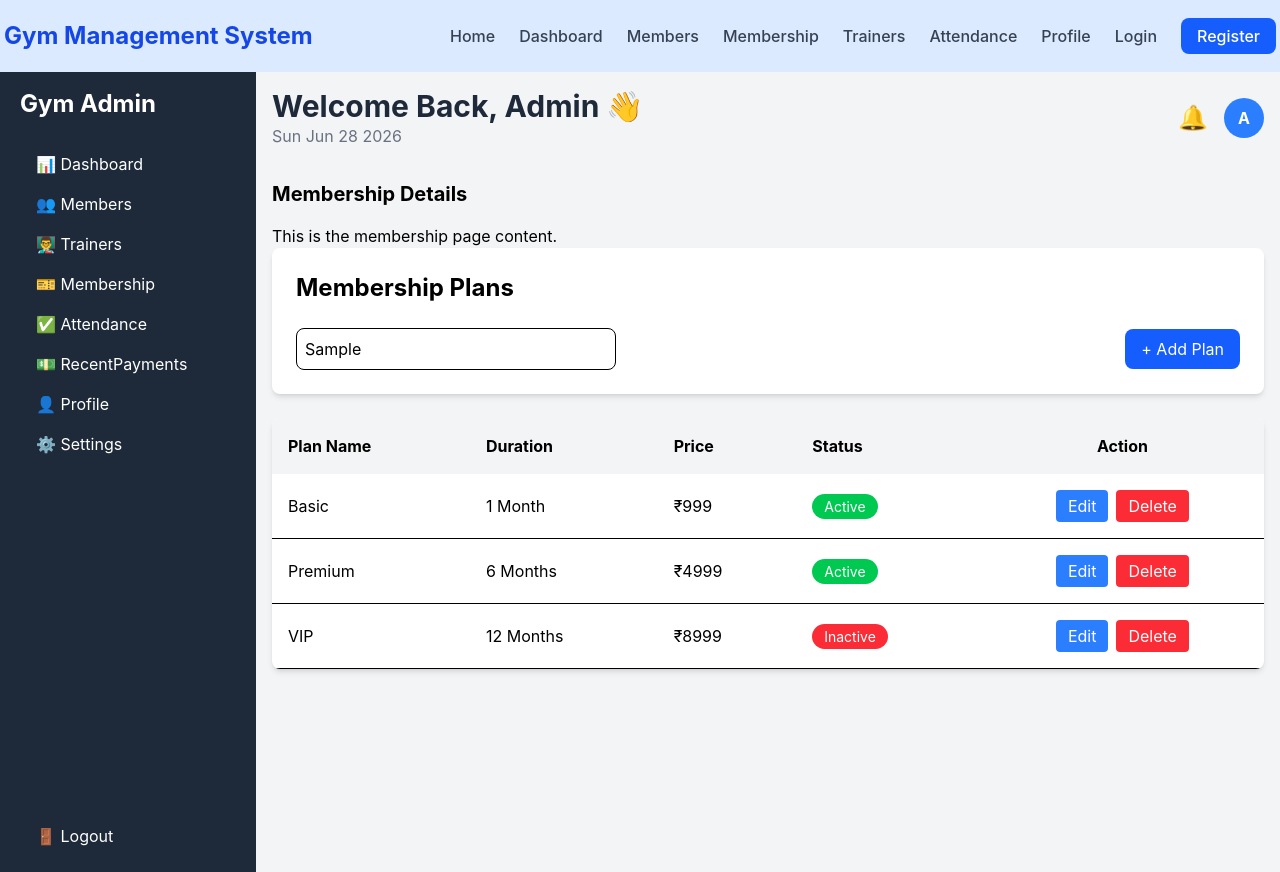
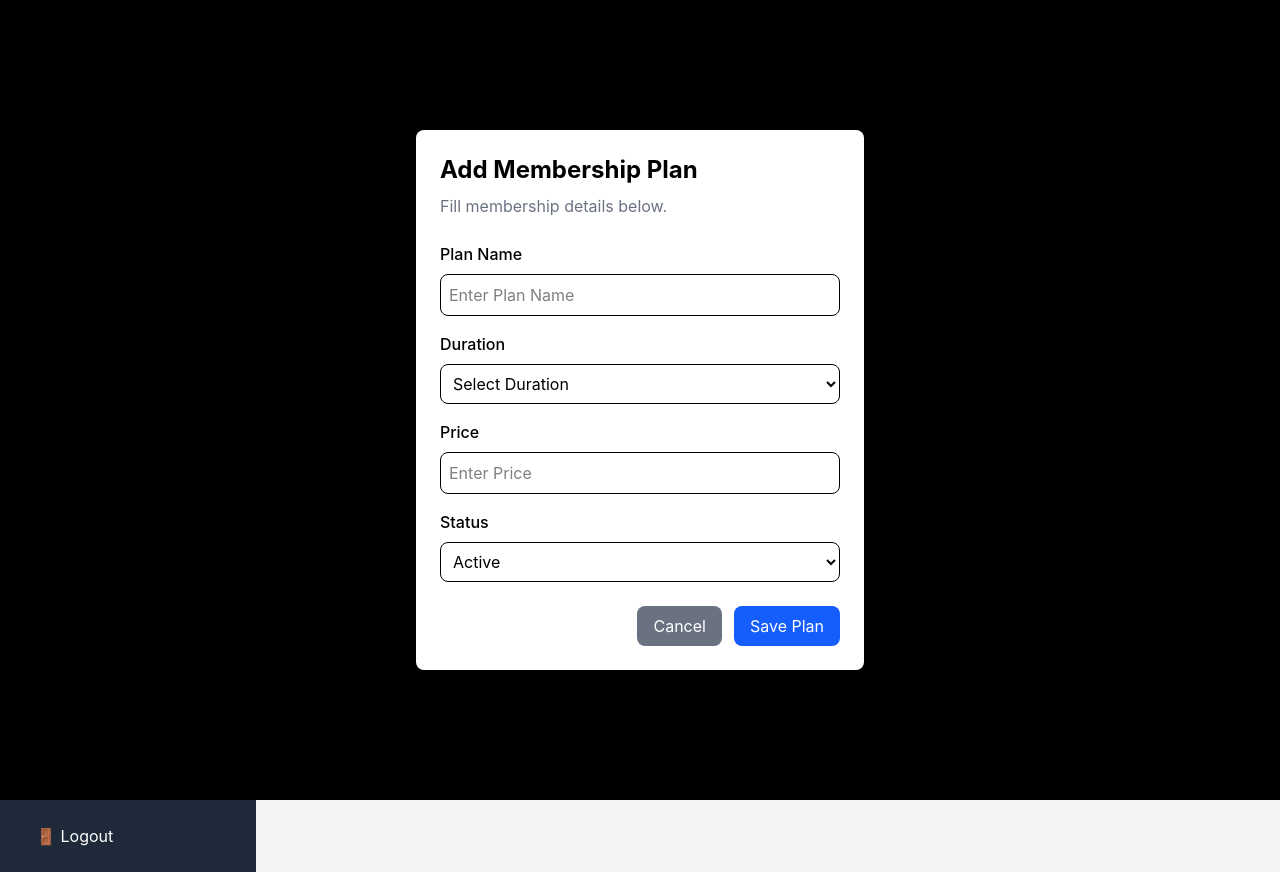
Before and after one commit to PoojaNikam2004/Gym-Management-System, a React (Vite) app: page /membership in a window 1280 px wide. Both pictures are taken after typing "Sample" into the empty fields and a click on the button "+ Add Plan". Built offline with nearby package versions, Linux system fonts and the light colour scheme.

Commit message:
membership updated

```diff
--- a/src/App.jsx
+++ b/src/App.jsx
@@ -1,5 +1,4 @@
 import { Routes, Route } from "react-router-dom";
-
 import Navbar from "./components/Navbar";
 import Home from "./pages/Home";
 import Login from "./pages/Login";
@@ -16,7 +15,6 @@ function App() {
   return (
     <>
       <Navbar />
-
       <Routes>
         <Route path="/" element={<Home />} />
         <Route path="/login" element={<Login />} />
--- a/src/components/AddMembershipModal.jsx
+++ b/src/components/AddMembershipModal.jsx
@@ -1,42 +1,160 @@
-function AddMembershipModal() {
+import { useState } from "react";
 
-    return(
-        <div className="fixed inset-0 bg-black bg-opacity-50 flex items-center justify-center">
-            <div className="bg-white p-6 rounded-lg">
-                <h2 className="text-xl font-bold mb-4">Add Membership Plan</h2>
-                <form>
+function AddMembershipModal({ onClose, addPlan }) {
+  const [formData, setFormData] = useState({
+    name: "",
+    duration: "",
+    price: "",
+    status: "Active",
+  });
+
+  // Handle all input changes
+  const handleChange = (e) => {
+    const { name, value } = e.target;
+
+    setFormData((prev) => ({
+      ...prev,
+      [name]: value,
+    }));
+  };
+
+  // Handle form submit
+  const handleSubmit = (e) => {
+    e.preventDefault();
+
+    const newPlan = {
+      id: Date.now(),
+      ...formData,
+    };
+
+    addPlan(newPlan);
+    onClose();
+  };
+
+  return (
+    <div className="fixed inset-0 bg-black bg-opacity-50 flex items-center justify-center z-50">
+
+      <div className="bg-white p-6 rounded-lg shadow-lg w-full max-w-md">
+
+        <h2 className="text-2xl font-bold mb-2">
+          Add Membership Plan
+        </h2>
+
+        <p className="text-gray-500 mb-6">
+          Fill membership details below.
+        </p>
+
+        <form onSubmit={handleSubmit}>
+
+          {/* Plan Name */}
+
           <div className="mb-4">
-                        <label className="block text-gray-700 text-sm font-bold mb-2" htmlFor="name">
-                            Name
+
+            <label className="block mb-2 font-medium">
+              Plan Name
             </label>
-                        <input className="shadow appearance-none border rounded w-full py-2 px-3 text-gray-700 leading-tight focus:outline-none focus:shadow-outline" id="name" type="text" placeholder="Plan Name"/>
+
+            <input
+              type="text"
+              name="name"
+              placeholder="Enter Plan Name"
+              className="border rounded-lg p-2 w-full"
+              value={formData.name}
+              onChange={handleChange}
+            />
+
           </div>
+
+          {/* Duration */}
+
           <div className="mb-4">
-                        <label className="block text-gray-700 text-sm font-bold mb-2" htmlFor="duration">
+
+            <label className="block mb-2 font-medium">
               Duration
             </label>
-                        <input className="shadow appearance-none border rounded w-full py-2 px-3 text-gray-700 leading-tight focus:outline-none focus:shadow-outline" id="duration" type="text" placeholder="Duration"/>
+
+            <select
+              name="duration"
+              className="border rounded-lg p-2 w-full"
+              value={formData.duration}
+              onChange={handleChange}
+            >
+              <option value="">Select Duration</option>
+              <option value="1 Month">1 Month</option>
+              <option value="3 Months">3 Months</option>
+              <option value="6 Months">6 Months</option>
+              <option value="12 Months">12 Months</option>
+            </select>
+
           </div>
+
+          {/* Price */}
+
           <div className="mb-4">
-                        <label className="block text-gray-700 text-sm font-bold mb-2" htmlFor="price">
+
+            <label className="block mb-2 font-medium">
               Price
             </label>
-                        <input className="shadow appearance-none border rounded w-full py-2 px-3 text-gray-700 leading-tight focus:outline-none focus:shadow-outline" id="price" type="number" placeholder="Price"/>
+
+            <input
+              type="number"
+              min="0"
+              name="price"
+              placeholder="Enter Price"
+              className="border rounded-lg p-2 w-full"
+              value={formData.price}
+              onChange={handleChange}
+            />
+
           </div>
-                    <div className="mb-4">
-                        <label className="block text-gray-700 text-sm font-bold mb-2" htmlFor="status">
+
+          {/* Status */}
+
+          <div className="mb-6">
+
+            <label className="block mb-2 font-medium">
               Status
             </label>
-                        <select className="shadow appearance-none border rounded w-full py-2 px-3 text-gray-700 leading-tight focus:outline-none focus:shadow-outline" id="status">
+
+            <select
+              name="status"
+              className="border rounded-lg p-2 w-full"
+              value={formData.status}
+              onChange={handleChange}
+            >
               <option value="Active">Active</option>
               <option value="Inactive">Inactive</option>
             </select>
+
           </div>
-                    <button className="bg-blue-500 hover:bg-blue-700 text-white font-bold py-2 px-4 rounded focus:outline-none focus:shadow-outline" type="submit">
-                        Add Plan
+
+          {/* Buttons */}
+
+          <div className="flex justify-end gap-3">
+
+            <button
+              type="button"
+              onClick={onClose}
+              className="bg-gray-500 text-white px-4 py-2 rounded-lg"
+            >
+              Cancel
             </button>
+
+            <button
+              type="submit"
+              className="bg-blue-600 text-white px-4 py-2 rounded-lg"
+            >
+              Save Plan
+            </button>
+
+          </div>
+
         </form>
+
       </div>
+
     </div>
-    )
-} export default AddMembershipModal;
+  );
+}
+
+export default AddMembershipModal;
--- a/src/pages/Membership.jsx
+++ b/src/pages/Membership.jsx
@@ -2,11 +2,14 @@ import SideBar from "../components/SideBar";
 import Header from "../components/Header";
 import MembershipSearchBar from "../components/MembershipSearchBar";
 import MembershipTable from "../components/MembershipTable";
-import {useState} from "react";
+import AddMembershipModal from "../components/AddMembershipModal";
 
-function Membership(){
+import { useState } from "react";
 
- const [searchTerm ,setSearchTerm ]=useState("");
+function Membership() {
+
+  const [searchTerm, setSearchTerm] = useState("");
+  const [ showModal, setShowModal] = useState(false);
 
   const [plans, setPlans] = useState([
     {
@@ -34,14 +37,14 @@ const [plans, setPlans] = useState([
 
 
 
-    return(
+  return (
     <div className="flex">
 
-            <SideBar/>
+      <SideBar />
 
       <div className="flex-1 bg-gray-100 p-4">
 
-                 <Header/>
+        <Header />
         <h2 className="text-xl font-bold mb-4">Membership Details</h2>
         <p>This is the membership page content.</p>
 
@@ -49,14 +52,27 @@ const [plans, setPlans] = useState([
           <MembershipSearchBar
             searchTerm={searchTerm}
             setSearchTerm={setSearchTerm}
-                  // onAddPlan={() => setShowModal(true)}
+            onAddPlan={() => setShowModal(true)}
           />
-              <MembershipTable plans={plans} setPlans={setPlans}/>
 
+          <MembershipTable
+            plans={plans}
+            setPlans={setPlans}
+          />
 
+          {showModal && (
+            <AddMembershipModal
+              onClose={() => setShowModal(false)}
+              addPlan={() => { }}
+            />
+          )}
         </div>
 
-        </div>
+        {/* <div> */}
+        {/* <AddMembershipModal/> */}
+        {/* </div> */}
+
+      </div >
     </div>
   )
 }
```
Lines whose indentation alone changed are shown as unchanged.
